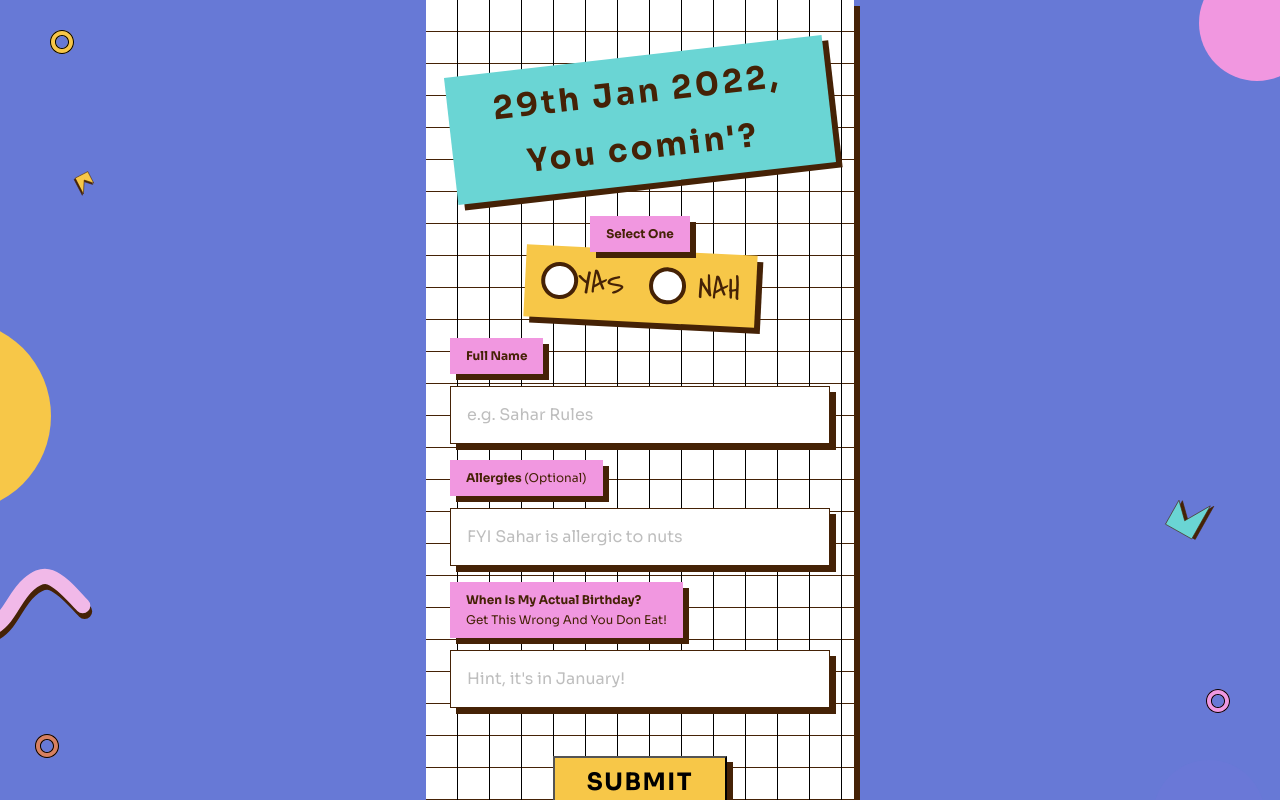
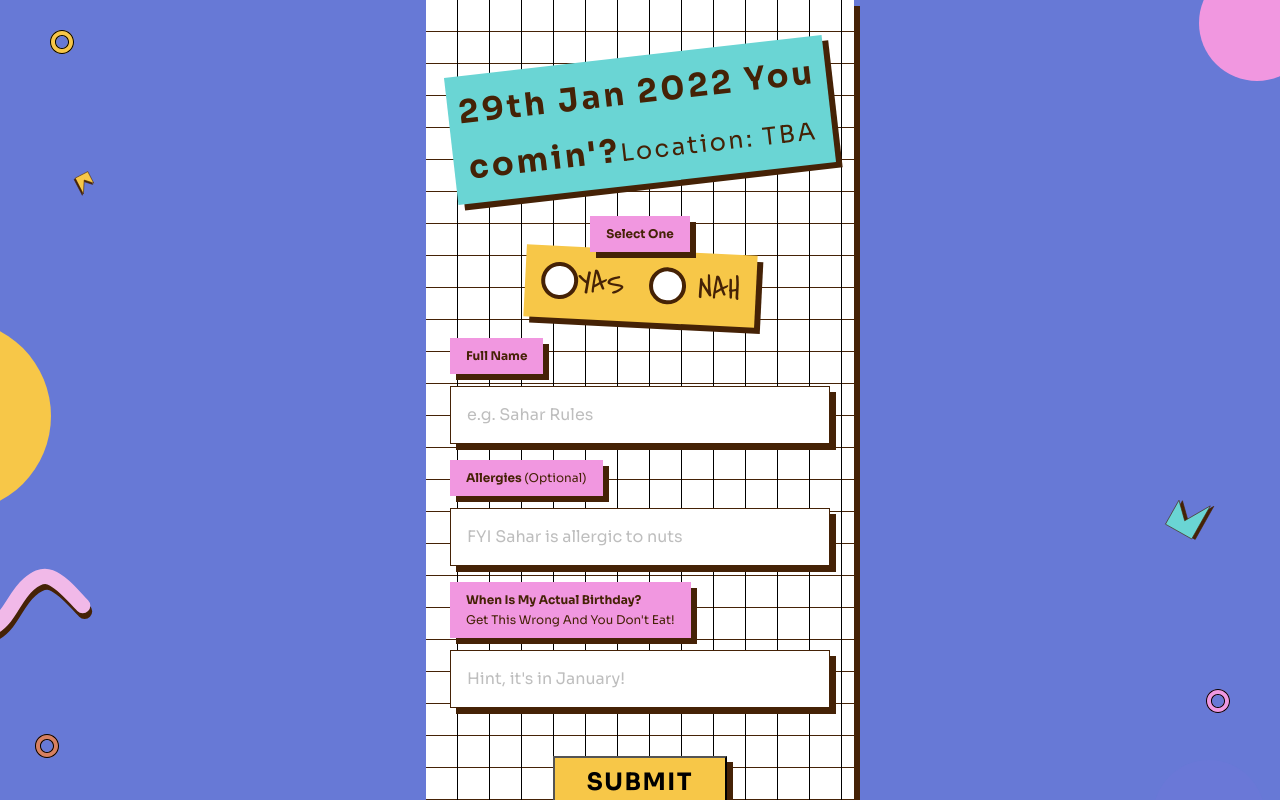
Before and after one commit to jaygal0/dirty-thirty, a Next.js app: page /form in a window 1280 px wide. Built offline with nearby package versions, Linux system fonts and the light colour scheme.

Commit message:
added TBA

```diff
--- a/components/FormExample.js
+++ b/components/FormExample.js
@@ -81,7 +81,7 @@ const FormExample = () => {
         When Is My Actual Birthday?
         <br />
         <span className={style.labelSecond}>
-          Get this wrong and you don eat!
+          Get this wrong and you don&apos;t eat!
         </span>
       </label>
       <input
--- a/components/TextBox.js
+++ b/components/TextBox.js
@@ -1,7 +1,7 @@
 import React from 'react'
 import styles from './TextBox.module.css'
 
-const TextBox = ({ text, form, success }) => {
+const TextBox = ({ text, form, success, subText }) => {
   return (
     <div
       className={
@@ -9,6 +9,7 @@ const TextBox = ({ text, form, success }) => {
       }
     >
       {text}
+      {subText && <span className={styles.subText}>{subText}</span>}
     </div>
   )
 }
--- a/components/TextBox.module.css
+++ b/components/TextBox.module.css
@@ -51,3 +51,13 @@
   z-index: 10;
   position: relative;
 }
+
+.subText {
+  font-family: 'Sora', sans-serif;
+  font-size: 2.4rem;
+  margin-top: -0.8rem;
+  line-height: 3.2rem;
+  font-weight: 400;
+  letter-spacing: 0.1em;
+  text-align: center;
+}
--- a/pages/form.js
+++ b/pages/form.js
@@ -10,7 +10,11 @@ export default function Home() {
         <title>Sahar Turns 30: Form</title>
       </Head>
       <main>
-        <TextBox text="29th Jan 2022, You comin'?" form />
+        <TextBox
+          text="29th Jan 2022 You comin'?"
+          subText="Location: TBA"
+          form
+        />
         <FormExample />
         <Background />
       </main>
```
